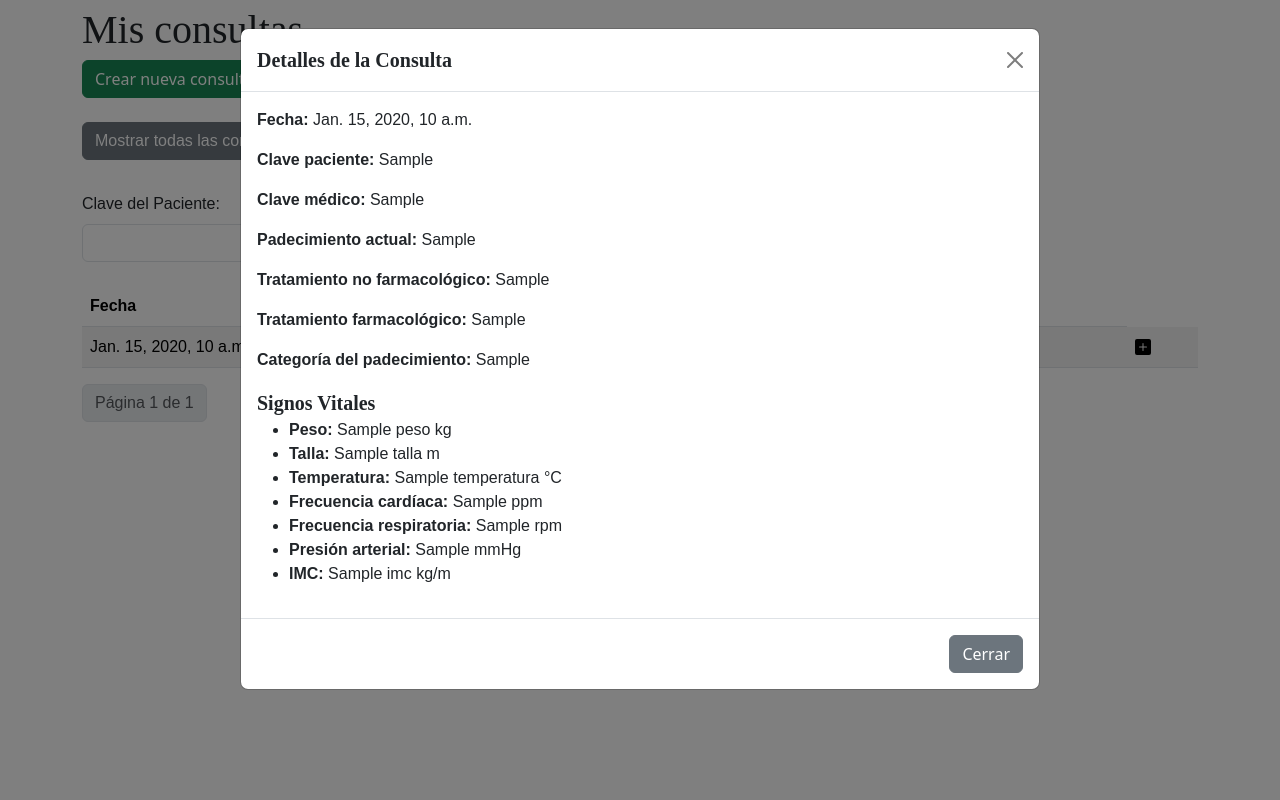
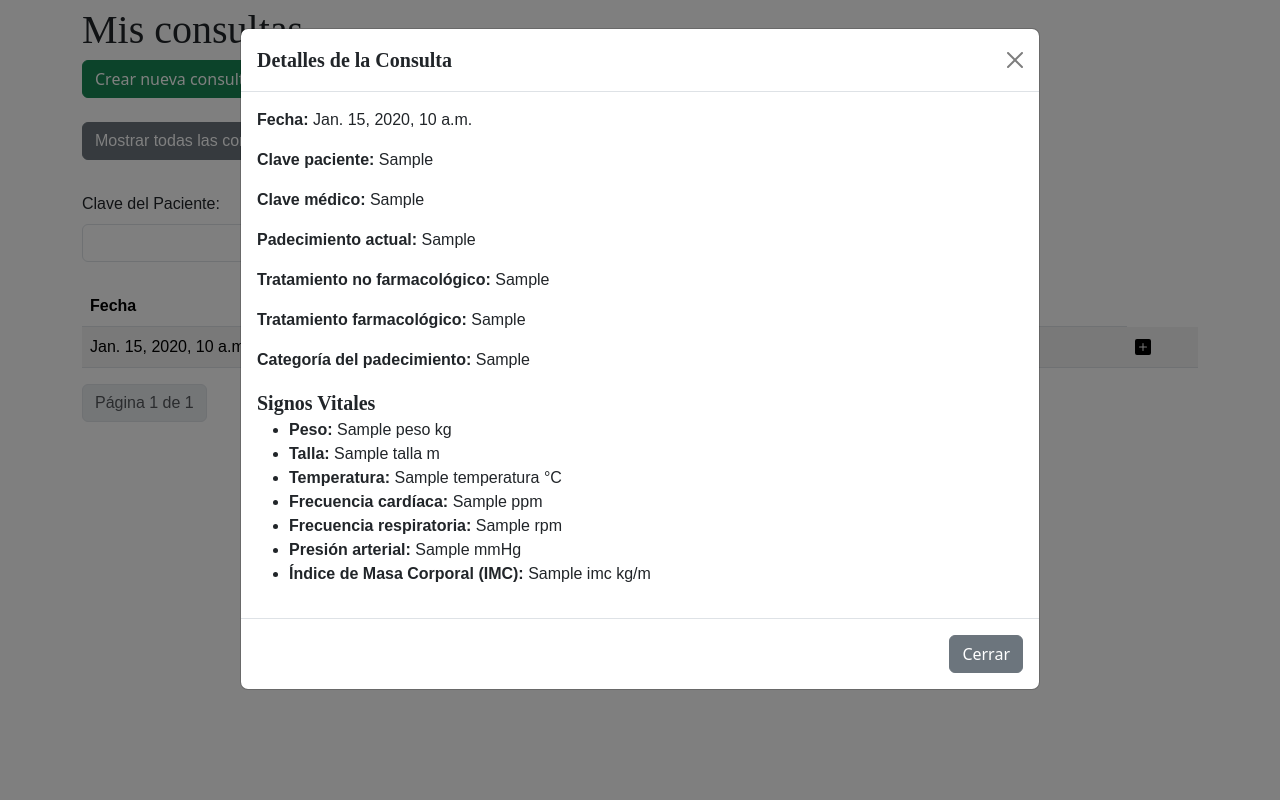
Before and after one commit to brianrscode/salud_lince, a Django app: template templates/medico_consultas.html in a window 1280 px wide, after a click that opens the changed part. Run offline with Django 3.2, Linux system fonts and the light colour scheme; the template is opened without the code that fills it: most values are stand-ins (such as "Sample title", 1, 10 or a date in 2020); some libraries are stand-ins or nearby versions; some web fonts are replaced.

Commit message:
Renombre al campo de IMC por Índice de Masa Corporal(IMC)

```diff
--- a/templates/medico_consultas.html
+++ b/templates/medico_consultas.html
@@ -158,7 +158,7 @@
                     <li><strong>Frecuencia cardíaca:</strong> <span id="detalleFrecuenciaCardiaca"></span></li>
                     <li><strong>Frecuencia respiratoria:</strong> <span id="detalleFrecuenciaRespiratoria"></span></li>
                     <li><strong>Presión arterial:</strong> <span id="detallePresionArterial"></span></li>
-                    <li><strong>IMC:</strong> <span id="detalleIMC"></span></li>
+                    <li><strong>Índice de Masa Corporal (IMC):</strong> <span id="detalleIMC"></span></li>
                 </ul>
             </div>
             <div class="modal-footer">
```
